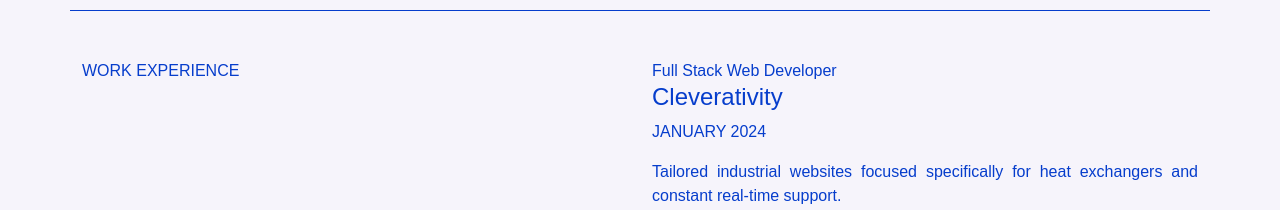
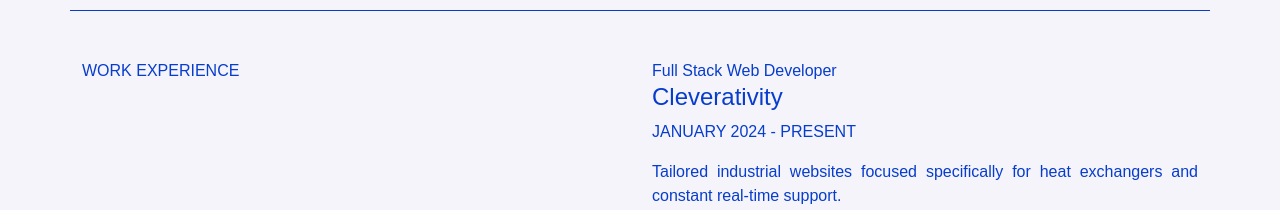
Before and after one commit to lawrencedulian/my-portfolio, a Vue app: page /about in a window 1280 px wide. Shown: the part 1020-1230 px from the top of the page. Built offline with nearby package versions, Linux system fonts and the light colour scheme.

Commit message:
minor update

```diff
--- a/src/store.js
+++ b/src/store.js
@@ -23,7 +23,7 @@
         {
             title: 'Full Stack Web Developer',
             company: 'Cleverativity',
-            period: 'JANUARY 2024',
+            period: 'JANUARY 2024 - PRESENT',
             description: 'Tailored industrial websites focused specifically for heat exchangers and constant real-time support.'
         },
         {
```
